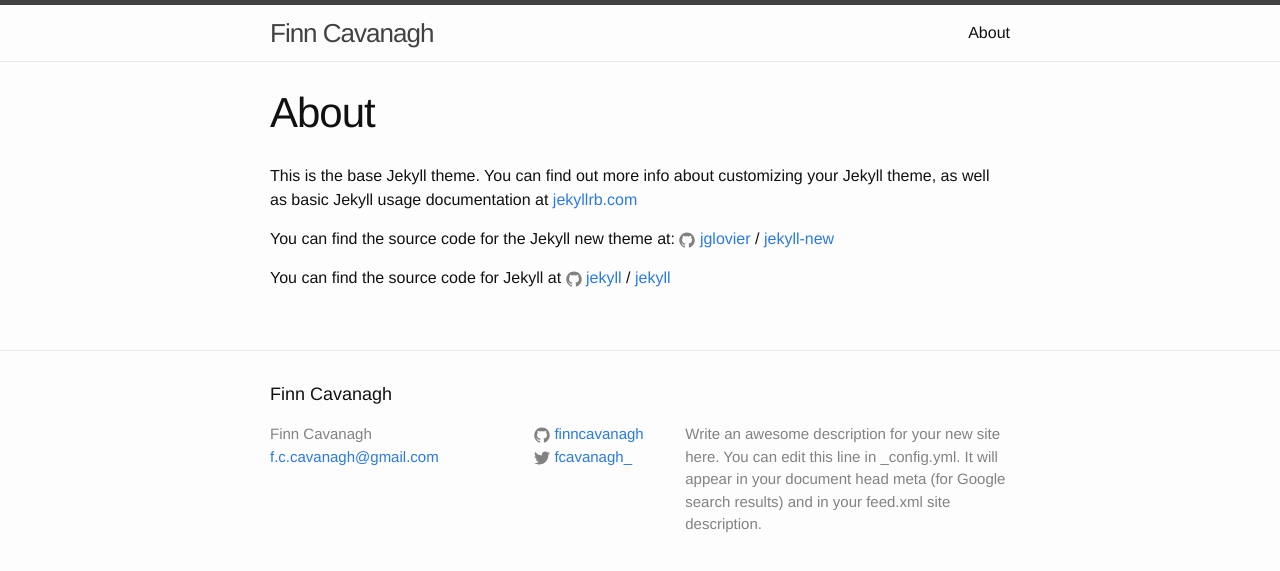
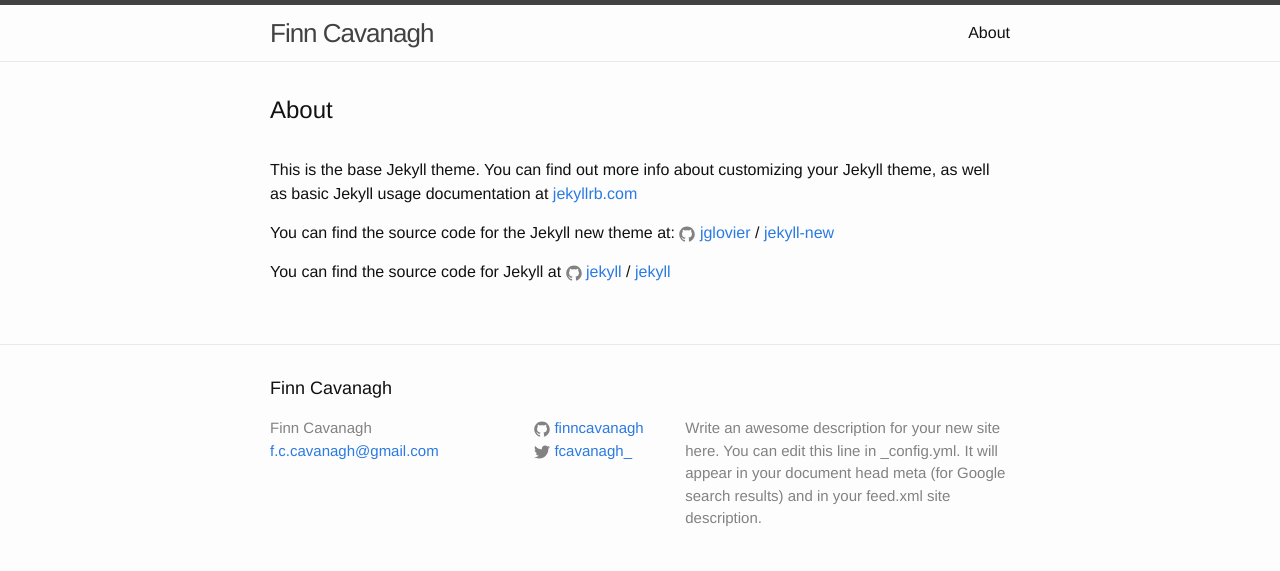
Before and after one commit to FinnCavanagh/finncavanagh.github.io, a Jekyll site: the page built from about.md, in a window 1280 px wide. Shown: the top 571 px of the page. Built offline with Jekyll 4.4.1, drawn with Linux system fonts in a browser that asks for light colours.

Commit message:
added tests

```diff
--- a/_layouts/page.html
+++ b/_layouts/page.html
@@ -4,7 +4,7 @@ layout: default
 <article class="post">
 
   <header class="post-header">
-    <h1 class="post-title">{{ page.title }}</h1>
+    <h1 class=test by finn>{{ page.title }}</h1>
   </header>
 
   <div class="post-content">
--- a/_layouts/post.html
+++ b/_layouts/post.html
@@ -3,6 +3,7 @@ layout: default
 ---
 <article class="post" itemscope itemtype="http://schema.org/BlogPosting">
 
+test test test
   <header class="post-header">
     <h1 class="post-title" itemprop="name headline">{{ page.title }}</h1>
     <p class="post-meta"><time datetime="{{ page.date | date_to_xmlschema }}" itemprop="datePublished">{{ page.date | date: "%b %-d, %Y" }}</time>{% if page.author %} • <span itemprop="author" itemscope itemtype="http://schema.org/Person"><span itemprop="name">{{ page.author }}</span></span>{% endif %}</p>
```
